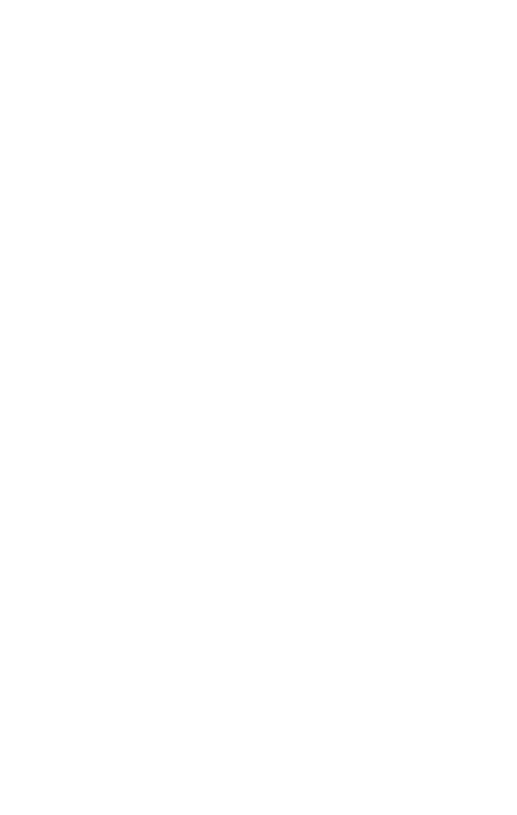
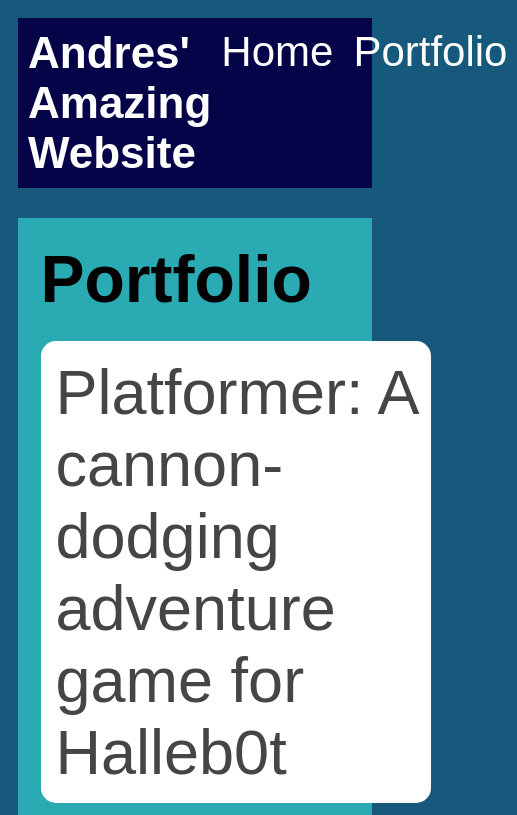
Before and after one commit to AndresBlanco57/AndresBlanco57.github.io, a plain HTML site: page portfolio.html in a window 390 px wide. Shown: the top 815 px of the page, 517 px wide, since content can reach past the window. Drawn offline with Linux system fonts and the light colour scheme.

Commit message:
add portfolio page to website

```diff
--- a/portfolio.html
+++ b/portfolio.html
@@ -0,0 +1,42 @@
+<!DOCTYPE html>
+<html>
+  <head>
+    <title>My Awesome Website</title>
+    <link rel="stylesheet" href="style.css" />
+  </head>
+
+  <body>
+    <!-- All content goes here -->
+    <div id="all-contents">
+        <nav>
+            <h1>Andres' Amazing Website</h1>
+            <ul id="nav-ul">
+              <li class="nav-li">
+                <a href="index.html">Home</a>
+              </li>
+              <li class="nav-li">
+                <a href="portfolio.html">Portfolio</a>
+              </li>
+            </ul>
+        </nav>
+
+        <main>
+            <div class="content">
+                <h1>Portfolio</h1>
+                <ul id="portfolio">
+                    <li>
+                        <a href="projects/platformer/">Platformer: A cannon-dodging adventure game for Halleb0t</a>
+                      </li>
+                      <li>
+                        <a href="projects/bouncing-box/">Bouncing Box: A fun introduction to web game development</a>
+                      </li>
+                      <li>
+                        <a href="projects/circularity/">Circularity: A poetic motion experiment with circles</a>
+                      </li>
+
+                </ul>
+              </div>
+        </main>
+    </div>
+  </body>
+</html>
--- a/style.css
+++ b/style.css
@@ -75,3 +75,79 @@ main {
 h2, h3 {
     margin: 0px;
 }
+
+/* Portfolio styles */
+.content h1 {
+    color: black;
+  }
+
+  #portfolio {
+    list-style-type: none;
+    padding-left: 0;
+  }
+
+  #portfolio li {
+    background: #fff;
+    padding: 10px;
+    border-radius: 10px;
+    margin-bottom: 10px;
+  }
+
+  #portfolio li:hover {
+    background: #eee;
+  }
+
+  #portfolio a {
+    text-decoration: none;
+    color: #454545;
+  }
+
+/* responsive web design */
+@media screen and (min-width: 120px) and (max-width: 1080px) {
+    main {
+      height: 100ch;
+      zoom: 1.5;
+      display: grid;
+    }
+
+    h1 {
+      font-size: 44px;
+    }
+
+    h2 {
+      font-size: 42px;
+    }
+
+    h3 {
+      font-size: 36px;
+    }
+
+    #all-contents {
+      height: 100ch;
+      margin: none;
+    }
+
+    a {
+      font-size: 42px;
+    }
+
+    .sidebar {
+      margin-right: 0px;
+      justify-content: center;
+      align-items: center;
+    }
+
+    .sidebar-img {
+      width: 100%;
+    }
+
+    p,
+    li {
+      font-size: 24px;
+    }
+
+    .content {
+      align-content: center;
+      justify-content: center;
+    }
+  }
```
